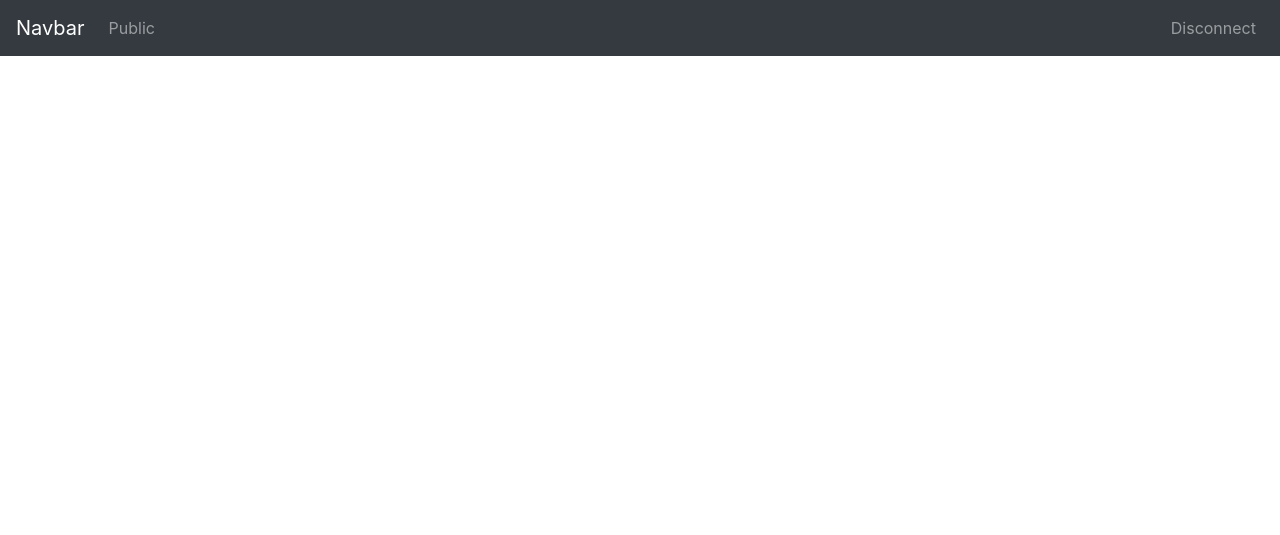
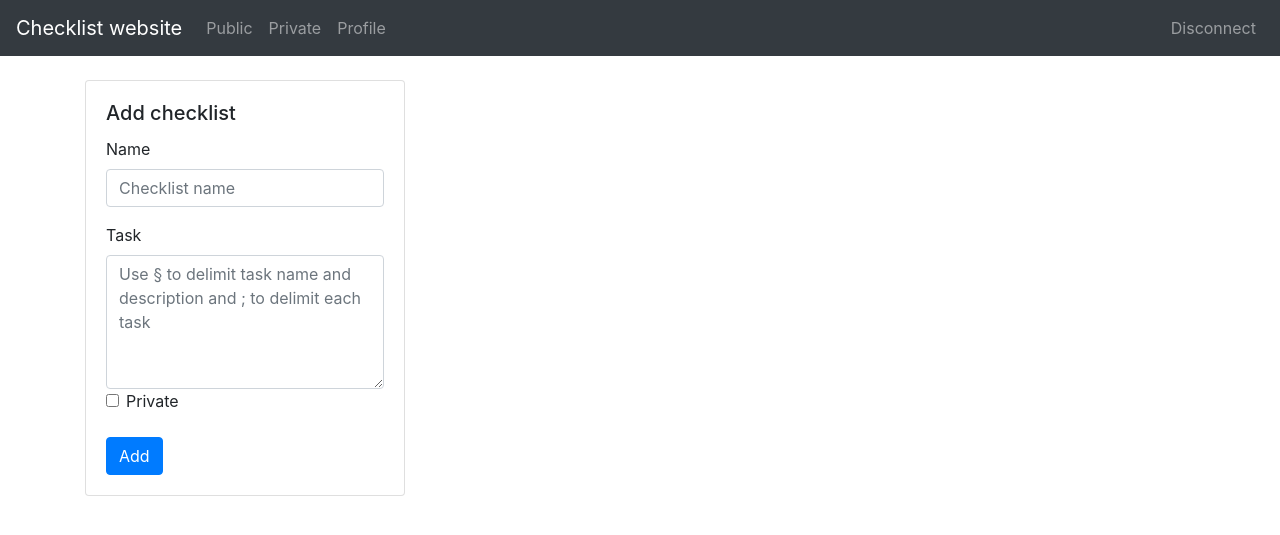
Before and after one commit to MateusFRz/todolist-manager, a PHP site: page / in a window 1280 px wide. Shown: the top 535 px of the page. Run offline with PHP 8.4, Linux system fonts and the light colour scheme; the visitor is signed in with stand-in values (Sample User, id 1); data that the repository does not hold is empty; some libraries are stand-ins or nearby versions.

Commit message:
change id system from int(11) to varchar(23) add adding checklist system add profile page when login some fix

```diff
--- a/DAL/Task.php
+++ b/DAL/Task.php
@@ -14,7 +14,7 @@ class Task {
      * @param $description
      * @param $done
      */
-    public function __construct($id, $name, $description, $done) {
+    public function __construct($name, $description, $done, $id) {
         $this->name = $name;
         $this->description = $description;
         $this->id = $id;
--- a/DAL/User.php
+++ b/DAL/User.php
@@ -17,7 +17,7 @@ class User {
      * @param $email
      * @param $password
      */
-    public function __construct($name, $surname, $email, $password, $id = NULL) {
+    public function __construct($name, $surname, $email, $password, $id) {
         $this->id = $id;
         $this->name = $name;
         $this->surname = $surname;
--- a/config/Validation.php
+++ b/config/Validation.php
@@ -46,7 +46,7 @@ class Validation {
      * @return boolean
      */
     public static function isAlpha($value) {
-        return preg_match("/^[a-zA-Z ]+$/", $value);
+        return preg_match("/^[a-zA-Z \-]+$/", $value);
     }
 
     /**
@@ -57,7 +57,7 @@ class Validation {
      * @return boolean
      */
     public static function isAlphaNum($value) {
-        return preg_match("/^[a-zA-Z0-9]+$/", $value);
+        return preg_match("/^[a-zA-Z0-9 \-]+$/", $value);
     }
 
     /**
--- a/controller/FrontController.php
+++ b/controller/FrontController.php
@@ -15,15 +15,18 @@ class FrontController {
             $action = $_REQUEST['action'];
 
 
+
         try {
             switch ($action) {
                 case "publicPage":
                 case NULL:
                     new VisitorController();
                     break;
-                case "private" :
+                case "profile":
+                case "private":
                 case "logout":
                 case "login":
+                case "addChecklist":
                 case "signup":
                     new UserController($action);
                     break;
@@ -43,10 +46,6 @@ class FrontController {
             $errors['exception'] = $exception->getMessage();
         }
 
-
-        //TODO change this
-        if (isset($_SESSION['login']))
-            new VisitorController();
         if (!empty($errors))
             new VisitorController();
     }
--- a/controller/VisitorController.php
+++ b/controller/VisitorController.php
@@ -9,7 +9,7 @@ class VisitorController {
     public function __construct(){
         global $rep, $errors, $successes;
 
-        $checkLists = Model::findChecklistByPublic(true);
+        $checklists = Model::findChecklistByPublic(true);
         require_once $rep."/view/vue.php";
     }
 }
--- a/index.php
+++ b/index.php
@@ -10,5 +10,4 @@ Autoload::charger();
 
 $con = new FrontController();
 
-
 //require_once "view/signup.php";
--- a/model/ChecklistGateway.php
+++ b/model/ChecklistGateway.php
@@ -33,17 +33,18 @@ class ChecklistGateway {
         $this->db->executeQuery($query, array(
             ':name' => [$newChecklist->getName(), PDO::PARAM_STR],
             ':visible' => [$newChecklist->isPublic(), PDO::PARAM_BOOL],
-            ':id' => [$checklistID, PDO::PARAM_INT]
+            ':id' => [$checklistID, PDO::PARAM_STR]
         ));
     }
 
     public function insertChecklist(Checklist $checklist, $userID) {
-        $query = "INSERT INTO checklist(name, visible, id_user) VALUES (:name, :visible, :userID)";
+        $query = "INSERT INTO checklist(id, name, visible, id_user) VALUES (:id, :name, :visible, :userID)";
 
         $this->db->executeQuery($query, array(
+           ':id' => [$checklist->getId(), PDO::PARAM_STR],
            ':name' => [$checklist->getName(), PDO::PARAM_STR],
            ':visible' => [$checklist->isPublic(), PDO::PARAM_BOOL],
-           ':userID' => [$userID, PDO::PARAM_INT]
+           ':userID' => [$userID, PDO::PARAM_STR]
         ));
     }
 
@@ -55,7 +56,7 @@ class ChecklistGateway {
 
         $query = 'DELETE FROM checklist WHERE id = :id;';
         $this->db->executeQuery($query, array(
-            ':id' => [$checklistID, PDO::PARAM_INT]
+            ':id' => [$checklistID, PDO::PARAM_STR]
         ));
     }
 }
--- a/model/Model.php
+++ b/model/Model.php
@@ -50,6 +50,9 @@ class Model {
 
         $checkGT = new ChecklistGateway(new Connection($dsn, $user, $password));
         $checkGT->insertChecklist($checklist, $userID);
+
+        foreach ($checklist->getTasks() as $task)
+            Model::insertTask($task, $checklist->getId());
     }
 
     public static function deleteChecklist($checklistID) {
@@ -70,7 +73,7 @@ class Model {
         if (empty($result))
             return null;
 
-        return new Task($taskID, $result['name'], $result['description'], $result['done']);
+        return new Task($result['name'], $result['description'], $result['done'], $taskID);
     }
 
     public static function findTaskByChecklistID($checklistID) {
@@ -84,7 +87,7 @@ class Model {
             return null;
 
         foreach ($result as $task)
-            $tasks[] = new Task($task['id'], $task['name'], $task['description'], $task['done']);
+            $tasks[] = new Task($task['name'], $task['description'], $task['done'], $task['id']);
 
         return $tasks;
     }
--- a/view/css/style.css
+++ b/view/css/style.css
@@ -1,7 +1,6 @@
 body {
     padding-top: 5rem;
 }
-.center-block {
-    padding: 3rem 1.5rem;
-    text-align: center;
+.strike {
+    text-decoration: line-through;
 }
--- /dev/null
+++ b/view/pageContent/addChecklist.php
@@ -0,0 +1,27 @@
+<div class="col-4">
+    <div class="card" style="width: 20rem;">
+        <div class="card-body">
+            <h5 class="card-title">Add checklist</h5>
+            <form method="post">
+                <div class="form-group">
+                    <label for="name">Name</label>
+                    <input type="text" id="name" class="form-control" placeholder="Checklist name" name="name">
+                </div>
+
+                <div class="from-group">
+                    <label for="tasks">Task</label>
+                    <textarea rows="5" class="form-control" name="tasks" id="tasks" placeholder="Use § to delimit task name and description and ; to delimit each task"></textarea>
+                </div>
+                <?php if(isset($_SESSION['login'])):?>
+                <div class="form-check">
+                    <input type="checkbox" class="form-check-input" id="public" name="public" value="yes">
+                    <label class="form-check-label" for="public">Private</label>
+                </div>
+                <?php endif;?>
+                <br>
+                <button type="submit" class="btn btn-primary">Add</button>
+                <input type="hidden" name="action" value="addChecklist">
+            </form>
+        </div>
+    </div>
+</div>
--- a/view/pageContent/body.php
+++ b/view/pageContent/body.php
@@ -4,7 +4,6 @@
 <div class="container">
 
     <?php
-
         require_once "taskView.php";
     ?>
 
--- a/view/pageContent/footer.php
+++ b/view/pageContent/footer.php
@@ -1,2 +1,5 @@
-
+<?php /*<footer class="jumbotron text-center fixed-bottom">
+    © 2019 Copyright: <a target="_blank" href="https://fr-phonix.fr"> Antoni DI LELLA</a> & Nicolas RENAULT
+    </div>
+</footer>*/ ?>
 </html>
--- a/view/pageContent/navbar.php
+++ b/view/pageContent/navbar.php
@@ -1,9 +1,9 @@
 <?php
 
-if (!isset($_SESSION['login']) || !$_SESSION['login']):
+if (!isset($_SESSION['login'])):
 ?>
 <nav class="navbar navbar-expand-md navbar-dark bg-dark fixed-top">
-    <a class="navbar-brand" href="#">Checklist website</a>
+    <a class="navbar-brand" href="?action=publicPage">Checklist website</a>
     <div class="collapse navbar-collapse">
         <ul class="navbar-nav mr-auto">
             <li class="nav-item">
@@ -21,12 +21,17 @@ if (!isset($_SESSION['login']) || !$_SESSION['login']):
 <?php else: ?>
 
 <nav class="navbar navbar-expand-md navbar-dark bg-dark fixed-top">
-    <a class="navbar-brand" href="#">Navbar</a>
-
+    <a class="navbar-brand" href="?action=publicPage">Checklist website</a>
     <div class="collapse navbar-collapse">
         <ul class="navbar-nav mr-auto">
             <li class="nav-item">
                 <a class="nav-link" href="?action=publicPage">Public</a>
+            </li>
+            <li class="nav-item">
+                <a class="nav-link" href="?action=private">Private</a>
+            </li>
+            <li class="nav-item">
+                <a class="nav-link" href="?action=profile">Profile</a>
             </li>
         </ul>
         <ul class="navbar-nav ml-auto">
--- a/view/pageContent/taskView.php
+++ b/view/pageContent/taskView.php
@@ -1,16 +1,21 @@
 <div class="row">
     <?php
-$rowCount = 0;
+    $rowCount = 1;
     $numCols = 3;
-foreach ($checkLists as $checklist): ?>
+
+    require_once "addChecklist.php";
+    if (!empty($checklists)):
+        ?>
+
+        <?php foreach ($checklists as $checklist): ?>
         <div class="col-4">
-        <div class="card" style="width: 18rem;">
+            <div class="card" style="width: 20rem;">
                 <div class="card-body">
                     <h5 class="card-title"><?= $checklist->getName() ?></h5>
                     <ul class="list-unstyled">
                         <?php foreach ($checklist->getTasks() as $task): ?>
-                    <li><?php echo ($task->isDone() ? "<i class=\"fas fa-check-circle\"></i>" : "<i class=\"fas fa-times-circle\"></i>")
-                            . " " . $task->getName() . " - " . $task->getDescription(); ?></li>
+                            <li><?php echo ($task->isDone() ? "<i class=\"fas fa-check-circle\"></i><strike>" : "<i class=\"fas fa-times-circle\"></i>")
+                                    . " " . $task->getName() . " - " . $task->getDescription(); ?></strike></li>
                         <?php endforeach; ?>
                     </ul>
                 </div>
@@ -19,5 +24,6 @@ foreach ($checkLists as $checklist): ?>
         <?php
         $rowCount++;
         if ($rowCount % $numCols == 0) echo "</div></br><div class=\"row\">";
-endforeach; ?>
+    endforeach;
+    endif; ?>
 </div>
```
Also changed, not shown: DAL/Checklist.php (+0 -8 lines), controller/UserController.php (+83 -13 lines), model/TaskGateway.php (+6 -5 lines), model/UserGateway.php (+4 -3 lines), view/profile.php (added, +34 -0 lines). Lines whose indentation alone changed are shown as unchanged.
